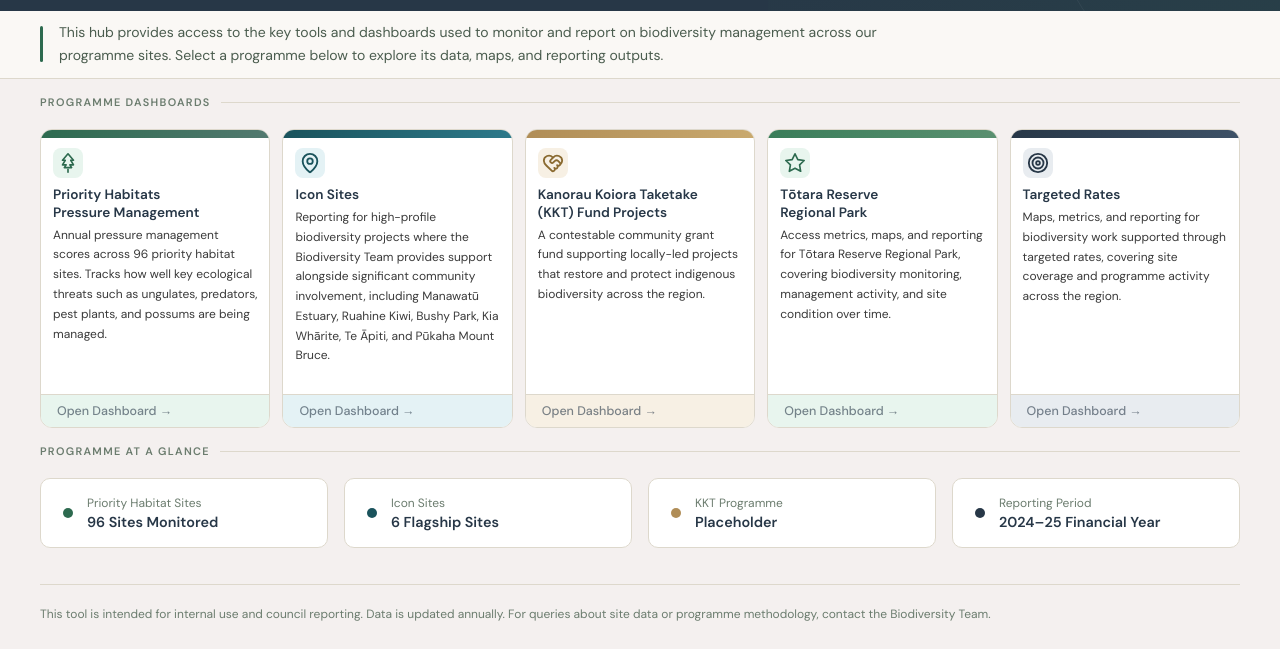
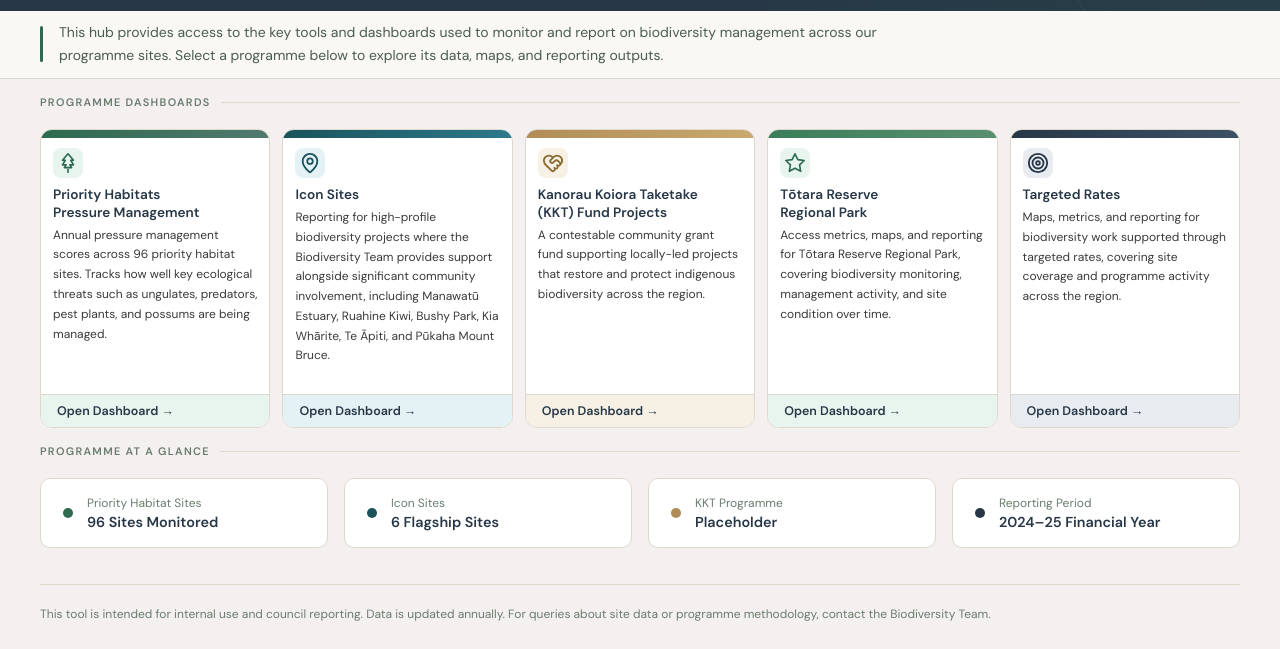
Before and after one commit to Bort92/biod-hub, a plain HTML site: page index.html in a window 1280 px wide. Shown: the part 151-800 px from the top of the page. Drawn offline with Linux system fonts and the light colour scheme.

Commit message:
Update index.html

```diff
--- a/index.html
+++ b/index.html
@@ -270,14 +270,14 @@ html, body {
     display: none;
   }
 
-  .card-arrow {
+.card-arrow {
     font-size: 0.78rem;
-    font-weight: 500;
+    font-weight: 700;
     display: flex;
     align-items: center;
     gap: 5px;
     color: var(--navy);
-    opacity: 0.6;
+    opacity: 1;
     transition: opacity 0.2s, gap 0.2s;
   }
 
```
